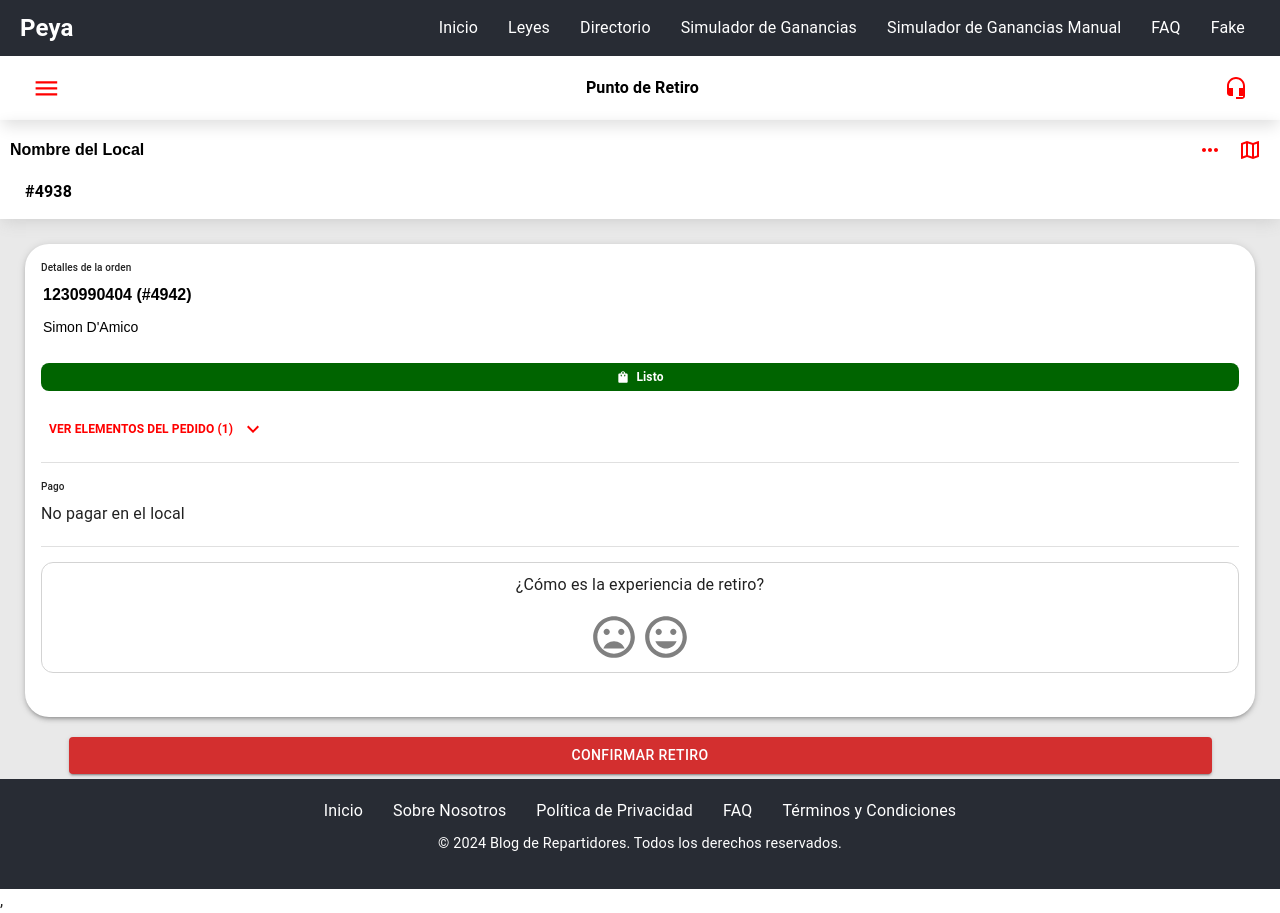
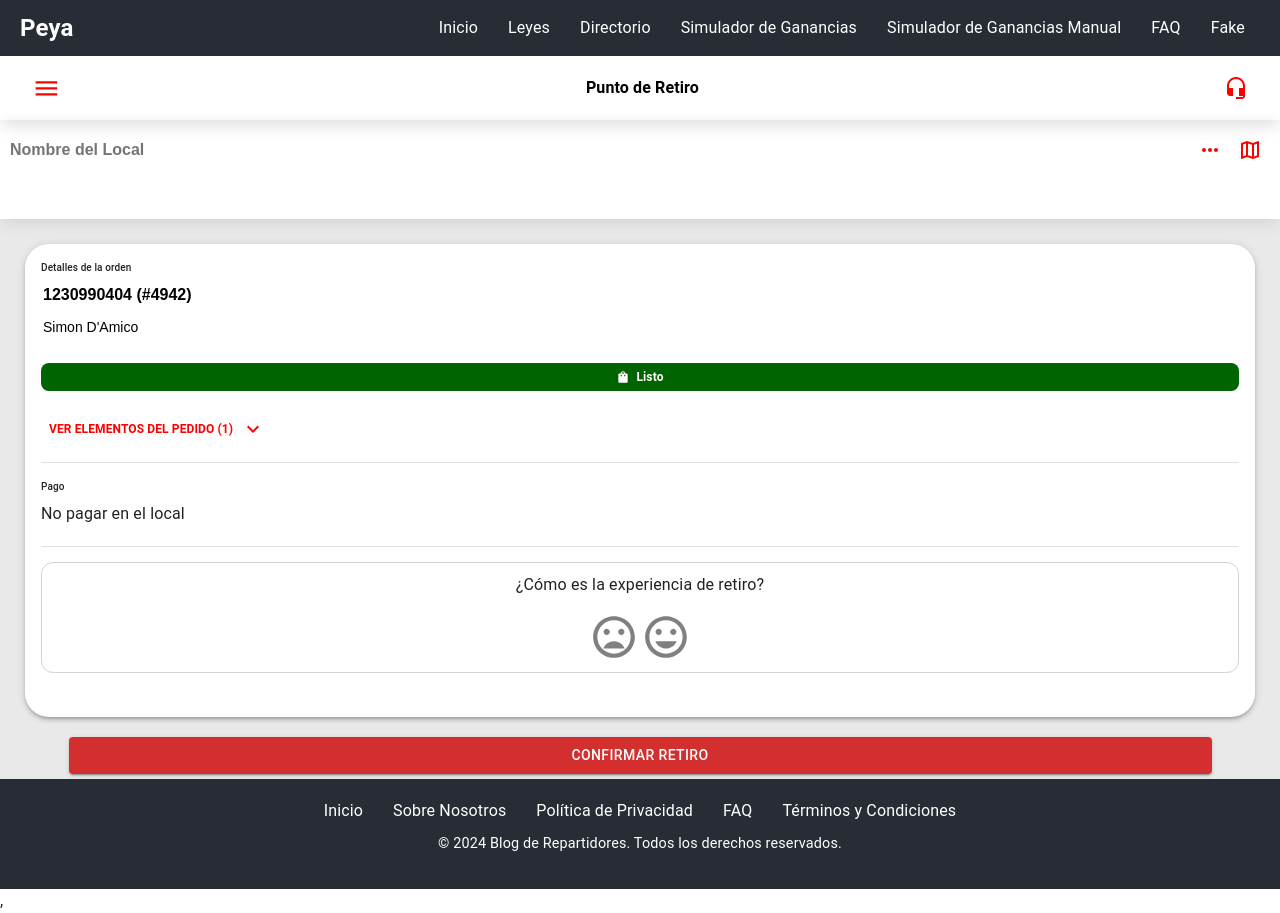
Before and after one commit to jose23bt/Cosas-de-repartidores, a React (Create React App) app: page /FakePage in a window 1280 px wide. Built offline with nearby package versions, Linux system fonts and the light colour scheme.

Commit message:
detalles

```diff
--- a/src/pages/Fake/Fake.css
+++ b/src/pages/Fake/Fake.css
@@ -92,6 +92,7 @@
   }
 
   .card-detail-button {
+    text-transform: none;
     border-radius: 12px;
     width: 100%;
     max-width: 90%; /* Establece un ancho máximo para el botón */
--- a/src/pages/Fake/FakePage.js
+++ b/src/pages/Fake/FakePage.js
@@ -8,8 +8,8 @@
 
 const Fake = () => {
   const [selected, setSelected] = useState(false);
-  const [orderNumber, setOrderNumber] = useState('#4938');
-  const [storeName, setStoreName] = useState('Nombre del Local');
+  const [orderNumber, setOrderNumber] = useState('');
+  const [storeName, setStoreName] = useState('');
 
   const handleSelect = () => {
     setSelected(!selected);
```
